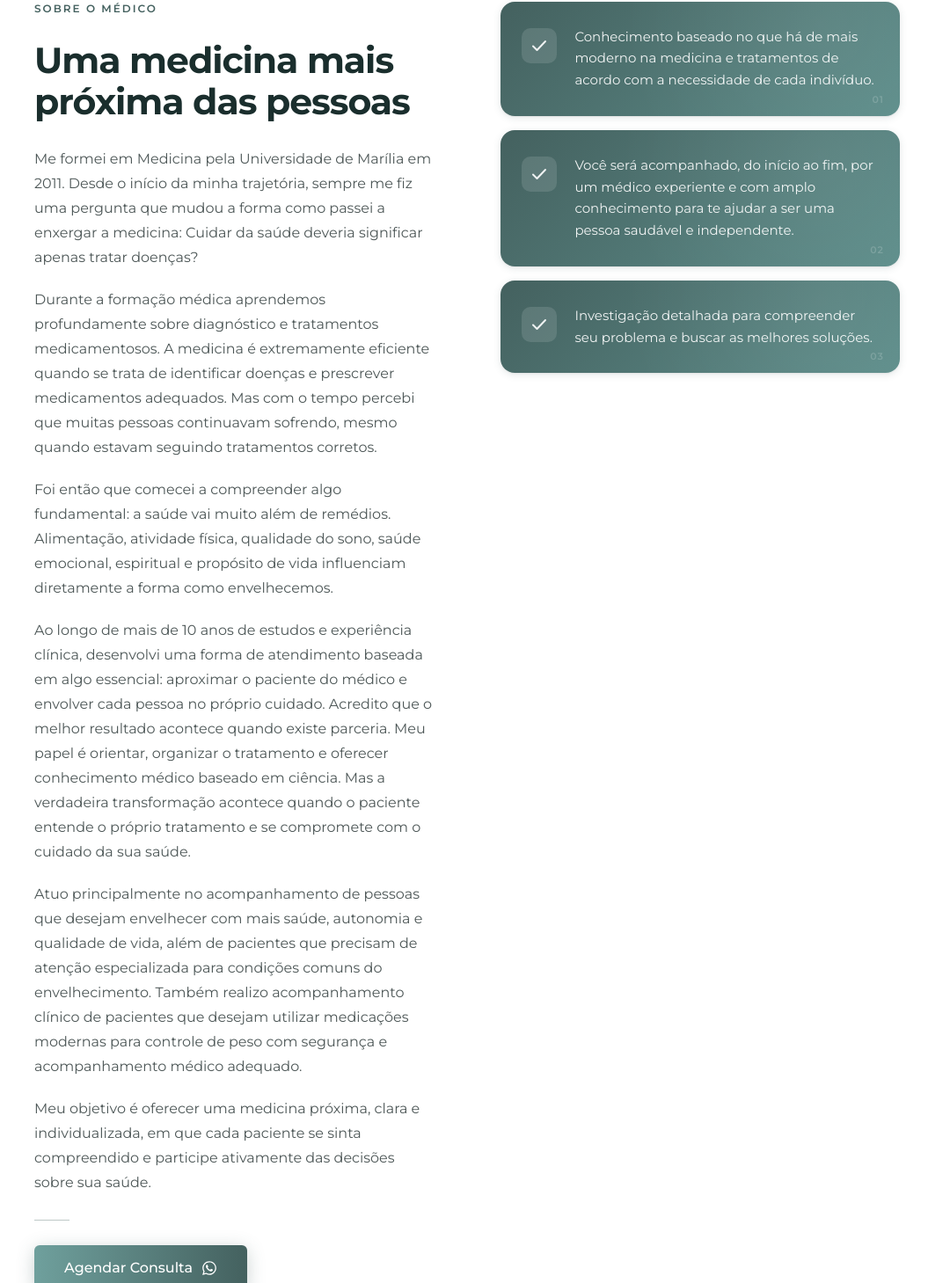
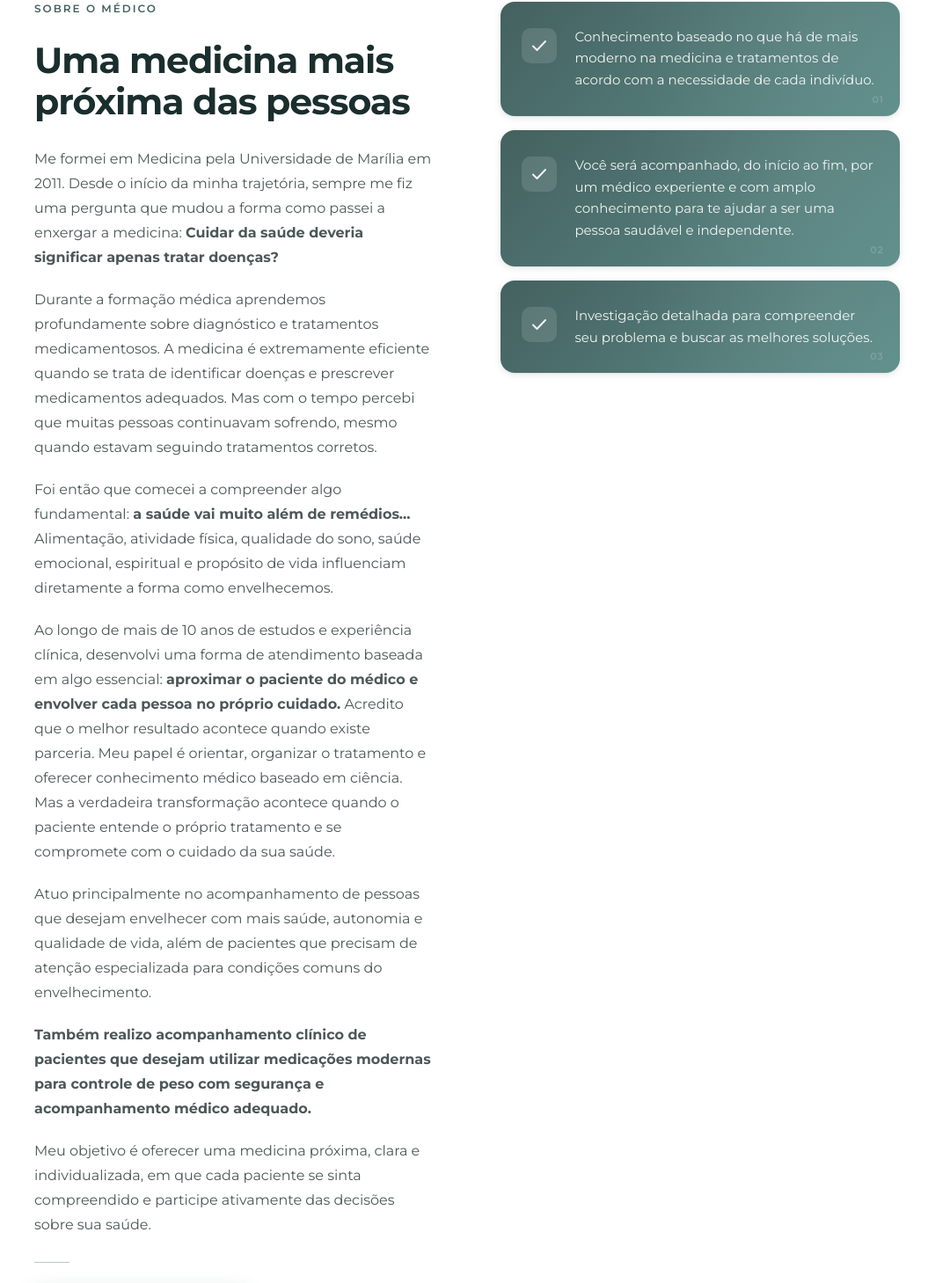
Before and after one commit to gsPatrick/adilson-lp, a Next.js app: page / in a window 1280 px wide. Shown: the part 8126-9585 px from the top of the page at 88% size, without its empty margins (109-1164 px from the left). Built offline with nearby package versions, Linux system fonts and the light colour scheme; no server answers.

Commit message:
feat: format key bio phrases in bold, split modern medications paragraph and bold it

```diff
--- a/components/organisms/AboutDoctor/AboutDoctor.js
+++ b/components/organisms/AboutDoctor/AboutDoctor.js
@@ -62,19 +62,22 @@ export default function AboutDoctor() {
 
           <div className={styles.bio}>
             <p>
-              Me formei em Medicina pela Universidade de Marília em 2011. Desde o início da minha trajetória, sempre me fiz uma pergunta que mudou a forma como passei a enxergar a medicina: Cuidar da saúde deveria significar apenas tratar doenças?
+              Me formei em Medicina pela Universidade de Marília em 2011. Desde o início da minha trajetória, sempre me fiz uma pergunta que mudou a forma como passei a enxergar a medicina: <strong>Cuidar da saúde deveria significar apenas tratar doenças?</strong>
             </p>
             <p>
               Durante a formação médica aprendemos profundamente sobre diagnóstico e tratamentos medicamentosos. A medicina é extremamente eficiente quando se trata de identificar doenças e prescrever medicamentos adequados. Mas com o tempo percebi que muitas pessoas continuavam sofrendo, mesmo quando estavam seguindo tratamentos corretos.
             </p>
             <p>
-              Foi então que comecei a compreender algo fundamental: a saúde vai muito além de remédios. Alimentação, atividade física, qualidade do sono, saúde emocional, espiritual e propósito de vida influenciam diretamente a forma como envelhecemos.
+              Foi então que comecei a compreender algo fundamental: <strong>a saúde vai muito além de remédios...</strong> Alimentação, atividade física, qualidade do sono, saúde emocional, espiritual e propósito de vida influenciam diretamente a forma como envelhecemos.
             </p>
             <p>
-              Ao longo de mais de 10 anos de estudos e experiência clínica, desenvolvi uma forma de atendimento baseada em algo essencial: aproximar o paciente do médico e envolver cada pessoa no próprio cuidado. Acredito que o melhor resultado acontece quando existe parceria. Meu papel é orientar, organizar o tratamento e oferecer conhecimento médico baseado em ciência. Mas a verdadeira transformação acontece quando o paciente entende o próprio tratamento e se compromete com o cuidado da sua saúde.
+              Ao longo de mais de 10 anos de estudos e experiência clínica, desenvolvi uma forma de atendimento baseada em algo essencial: <strong>aproximar o paciente do médico e envolver cada pessoa no próprio cuidado.</strong> Acredito que o melhor resultado acontece quando existe parceria. Meu papel é orientar, organizar o tratamento e oferecer conhecimento médico baseado em ciência. Mas a verdadeira transformação acontece quando o paciente entende o próprio tratamento e se compromete com o cuidado da sua saúde.
             </p>
             <p>
-              Atuo principalmente no acompanhamento de pessoas que desejam envelhecer com mais saúde, autonomia e qualidade de vida, além de pacientes que precisam de atenção especializada para condições comuns do envelhecimento. Também realizo acompanhamento clínico de pacientes que desejam utilizar medicações modernas para controle de peso com segurança e acompanhamento médico adequado.
+              Atuo principalmente no acompanhamento de pessoas que desejam envelhecer com mais saúde, autonomia e qualidade de vida, além de pacientes que precisam de atenção especializada para condições comuns do envelhecimento.
+            </p>
+            <p>
+              <strong>Também realizo acompanhamento clínico de pacientes que desejam utilizar medicações modernas para controle de peso com segurança e acompanhamento médico adequado.</strong>
             </p>
             <p>
               Meu objetivo é oferecer uma medicina próxima, clara e individualizada, em que cada paciente se sinta compreendido e participe ativamente das decisões sobre sua saúde.
```
